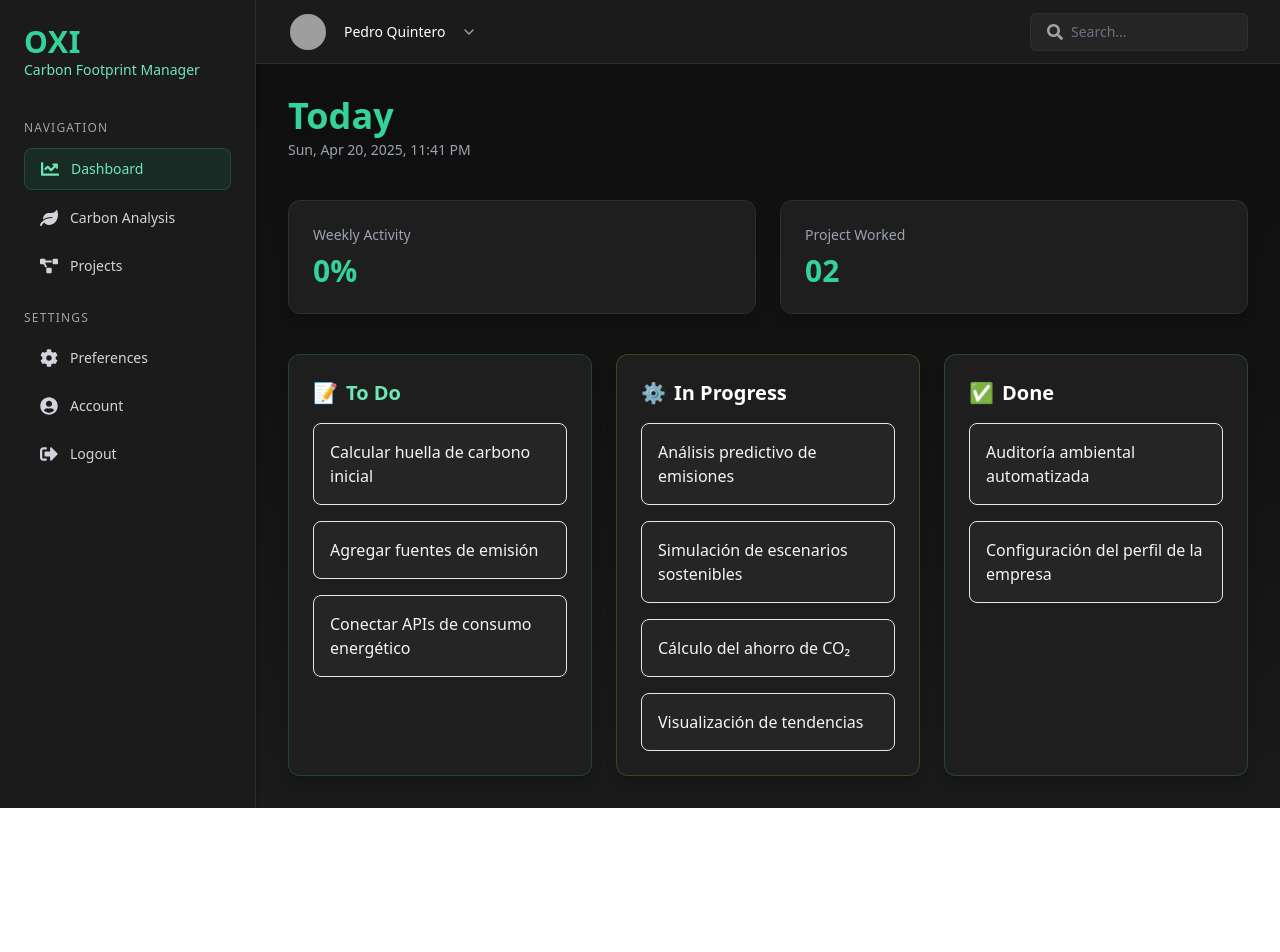
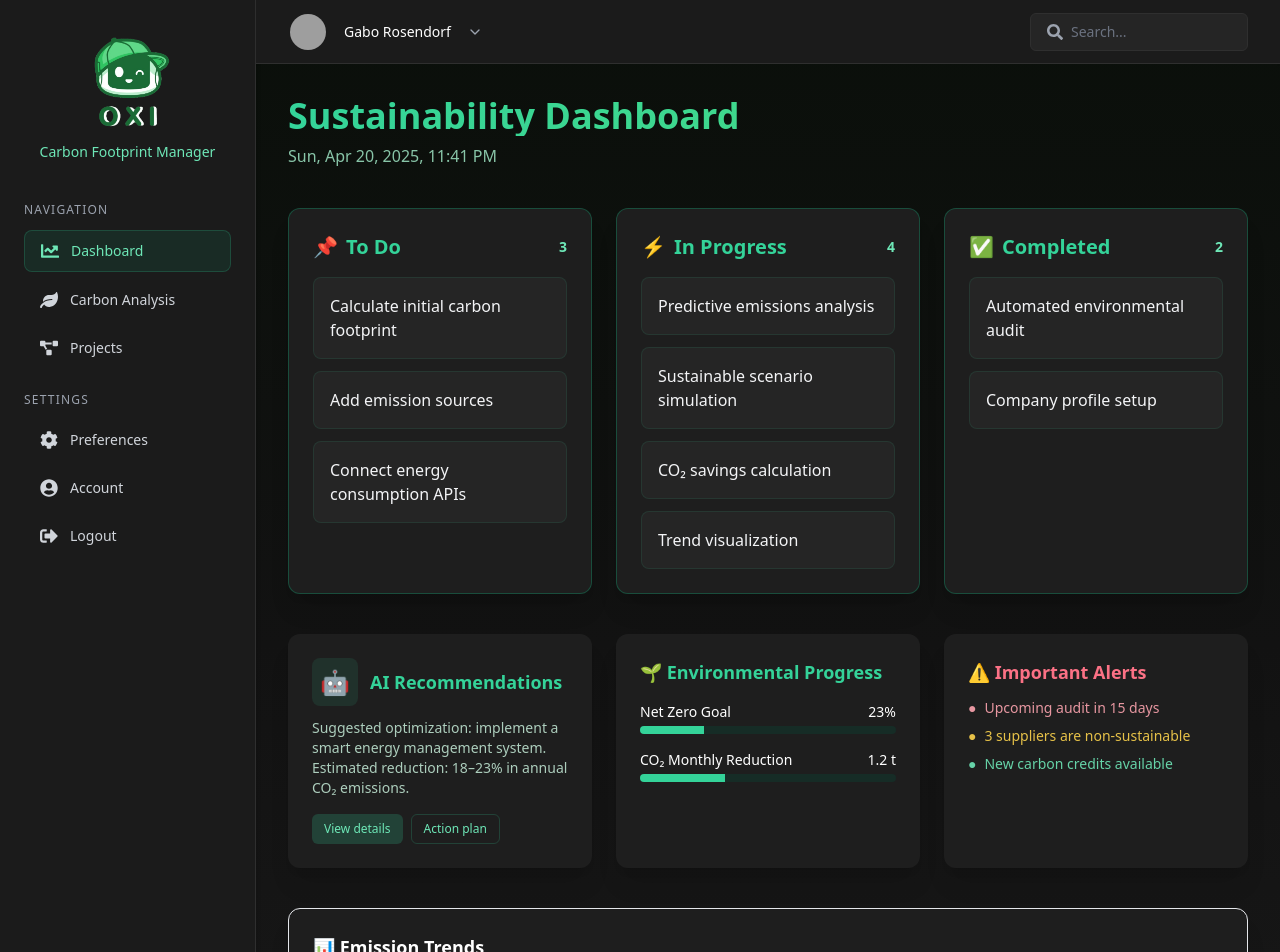
Before and after one commit to PedroCere/technovation_web_app_project2, a React (Vite) app in the folder Frontend/: page /dashboard in a window 1280 px wide. Shown: the top 952 px of the page. Before the commit the page ends 808 px from the top, so only its background shows below. Built offline with nearby package versions, Linux system fonts and the light colour scheme; grey boxes are pictures that could not be loaded.

Commit message:
dashboard_navbar_update

```diff
--- a/Frontend/package.json
+++ b/Frontend/package.json
@@ -17,7 +17,8 @@
     "react-chartjs-2": "^5.3.0",
     "react-dom": "^19.0.0",
     "react-icons": "^5.5.0",
-    "react-router-dom": "^7.5.1"
+    "react-router-dom": "^7.5.1",
+    "recharts": "^2.15.3"
   },
   "devDependencies": {
     "@eslint/js": "^9.22.0",
--- a/Frontend/src/assets/componentes/Dashboard.jsx
+++ b/Frontend/src/assets/componentes/Dashboard.jsx
@@ -2,8 +2,70 @@ import React from "react";
 import { motion } from "framer-motion";
 import Navbar from "./Navbar";
 import Sidebar from "./Sidebar";
+import { Line } from "react-chartjs-2";
+import {
+  Chart as ChartJS,
+  LineElement,
+  PointElement,
+  CategoryScale,
+  LinearScale,
+  Tooltip,
+  Legend
+} from "chart.js";
 
 const Dashboard = () => {
+
+ChartJS.register(LineElement, PointElement, CategoryScale, LinearScale, Tooltip, Legend);
+
+
+const chartData = {
+  labels: ["Jan", "Feb", "Mar", "Apr", "May", "Jun"],
+  datasets: [
+    {
+      label: "CO₂ Emissions (tons)",
+      data: [4.2, 3.9, 3.7, 3.5, 3.3, 3.0],
+      fill: true,
+      backgroundColor: "rgba(52, 211, 153, 0.1)",
+      borderColor: "#34D399",
+      tension: 0.4,
+      pointRadius: 5,
+      pointBackgroundColor: "#34D399"
+    }
+  ]
+};
+
+const chartOptions = {
+  responsive: true,
+  maintainAspectRatio: false,
+  plugins: {
+    legend: {
+      labels: {
+        color: "#A3A3A3",
+        font: { size: 12 }
+      }
+    }
+  },
+  scales: {
+    x: {
+      ticks: {
+        color: "#A3A3A3"
+      },
+      grid: {
+        color: "#2F2F2F"
+      }
+    },
+    y: {
+      ticks: {
+        color: "#A3A3A3"
+      },
+      grid: {
+        color: "#2F2F2F"
+      }
+    }
+  }
+};
+
+
   const today = new Date();
   const formattedDate = today.toLocaleDateString("en-US", {
     weekday: "short",
@@ -19,82 +81,77 @@ const Dashboard = () => {
     visible: (i) => ({
       opacity: 1,
       y: 0,
-      transition: { delay: i * 0.2, duration: 0.6, ease: "easeOut" }
+      transition: {
+        delay: i * 0.2,
+        duration: 0.6,
+        ease: "easeOut",
+        when: "beforeChildren",
+        staggerChildren: 0.1
+      }
     })
   };
 
+  const taskItemVariants = {
+    hidden: { opacity: 0, x: -10 },
+    visible: { opacity: 1, x: 0 }
+  };
+
   return (
-    <div className="min-h-screen bg-gradient-to-b from-[#0f0f0f] via-[#121212] to-[#1a1a1a] text-white flex font-sans">
+    <div className="min-h-screen bg-gradient-to-b from-[#0A0F0A] via-[#121212] to-[#1A1A1A] text-white flex font-sans">
       <Sidebar />
 
       <div className="flex-1 flex flex-col">
         <Navbar />
 
-        <main className="flex-1 p-8 overflow-y-auto">
+        <main className="flex-1 p-6 md:p-8 overflow-y-auto">
           {/* Header */}
-          <div className="mb-10">
-            <h2 className="text-4xl font-bold text-emerald-400 drop-shadow-md">
-              Today
+          <motion.div
+            initial={{ opacity: 0 }}
+            animate={{ opacity: 1 }}
+            className="mb-8 md:mb-10"
+          >
+            <h2 className="text-3xl md:text-4xl font-bold bg-gradient-to-r from-emerald-400 to-green-400 bg-clip-text text-transparent">
+              Sustainability Dashboard
             </h2>
-            <p className="text-gray-400 text-sm mt-1">{formattedDate}</p>
-          </div>
+            <p className="text-sm md:text-base text-emerald-200/80 mt-2">
+              {formattedDate}
+            </p>
+          </motion.div>
 
           {/* Summary Cards */}
-          <div className="grid grid-cols-1 md:grid-cols-2 gap-6 mb-10">
-            {[
-              { title: "Weekly Activity", value: "0%" },
-              { title: "Project Worked", value: "02" }
-            ].map((card, i) => (
-              <motion.div
-                key={i}
-                custom={i}
-                initial="hidden"
-                animate="visible"
-                variants={cardVariants}
-                className="bg-[#1E1E1E] p-6 rounded-xl shadow-lg border border-[#2F2F2F] hover:scale-[1.02] transition-all duration-300 hover:shadow-emerald-500/30"
-              >
-                <p className="text-sm text-gray-400">{card.title}</p>
-                <h3 className="text-3xl font-extrabold mt-2 text-emerald-400">
-                  {card.value}
-                </h3>
-              </motion.div>
-            ))}
-          </div>
+          {/* Keep these titles translated: Weekly Activity, Active Projects */}
 
           {/* Task Columns */}
-          <div className="grid grid-cols-1 md:grid-cols-3 gap-6">
+          <div className="grid grid-cols-1 md:grid-cols-3 gap-4 md:gap-6 mb-8 md:mb-10">
             {[
               {
                 title: "To Do",
-                icon: "📝",
+                icon: "📌",
                 color: "emerald",
-                border: "border-emerald-400/20",
                 tasks: [
-                  "Calcular huella de carbono inicial",
-                  "Agregar fuentes de emisión",
-                  "Conectar APIs de consumo energético"
+                  "Calculate initial carbon footprint",
+                  "Add emission sources",
+                  "Connect energy consumption APIs"
                 ]
               },
               {
                 title: "In Progress",
-                icon: "⚙️",
-                color: "lime",
-                border: "border-lime-400/20",
+                icon: "⚡",
+                color: "emerald",
                 tasks: [
-                  "Análisis predictivo de emisiones",
-                  "Simulación de escenarios sostenibles",
-                  "Cálculo del ahorro de CO₂",
-                  "Visualización de tendencias"
+                  "Predictive emissions analysis",
+                  "Sustainable scenario simulation",
+                  "CO₂ savings calculation",
+                  "Trend visualization"
                 ]
               },
               {
-                title: "Done",
+                title: "Completed",
                 icon: "✅",
-                color: "green",
-                border: "border-green-400/20",
+                color: "emerald",
                 tasks: [
-                  "Auditoría ambiental automatizada",
-                  "Configuración del perfil de la empresa"
+                  "Automated environmental audit",
+                  "Company profile setup"
                 ]
               }
             ].map((col, i) => (
@@ -104,27 +161,134 @@ const Dashboard = () => {
                 initial="hidden"
                 animate="visible"
                 variants={cardVariants}
-                className={`bg-[#1E1E1E] p-6 rounded-xl border ${col.border} shadow-lg hover:shadow-${col.color}-400/30 transition-all`}
+                className={`bg-[#1E1E1E] p-5 md:p-6 rounded-xl border border-emerald-500/30 shadow-xl hover:shadow-emerald-400/30 transition-all`}
               >
-                <h4
-                  className={`text-xl font-bold mb-4 text-${col.color}-300 flex items-center gap-2`}
-                >
-                  <span>{col.icon}</span> {col.title}
+                <h4 className="text-lg md:text-xl font-semibold mb-3 md:mb-4 text-emerald-400 flex items-center gap-2">
+                  <span>{col.icon}</span>
+                  {col.title}
+                  <span className="text-sm ml-auto text-emerald-300">
+                    {col.tasks.length}
+                  </span>
                 </h4>
-                <ul className="space-y-4">
+                <ul className="space-y-2 md:space-y-3">
                   {col.tasks.map((task, idx) => (
                     <motion.li
                       key={idx}
-                      whileHover={{ scale: 1.03 }}
-                      className={`bg-[#252525] p-4 rounded-lg border border-${col.color}-400/10 hover:shadow-${col.color}-400/20 transition-all`}
+                      variants={taskItemVariants}
+                      whileHover={{ x: 5, scale: 1.05 }}
+                      transition={{ type: "spring", stiffness: 300 }}
+                      className="p-3 md:p-4 rounded-lg bg-[#252525] border border-emerald-400/10 hover:border-emerald-400/30 transition-all cursor-pointer"
                     >
-                      <h5 className="font-medium text-gray-100">{task}</h5>
+                      <h5 className="text-sm md:text-base font-medium text-gray-100">
+                        {task}
+                      </h5>
                     </motion.li>
                   ))}
                 </ul>
               </motion.section>
             ))}
           </div>
+
+          <div className="grid grid-cols-1 lg:grid-cols-3 gap-4 md:gap-6 mb-8 md:mb-10">
+
+  {/* AI Recommendations */}
+  <motion.div
+    initial={{ opacity: 0, y: 30 }}
+    animate={{ opacity: 1, y: 0 }}
+    transition={{ duration: 0.5, delay: 0.2 }}
+    className="bg-[#1E1E1E] p-6 rounded-xl shadow-xl hover:bg-emerald-950/50 transition-colors duration-300"
+    >
+    <div className="flex items-center gap-3 mb-3">
+      <div className="p-2 bg-emerald-400/10 rounded-lg">
+        <span className="text-2xl">🤖</span>
+      </div>
+      <h3 className="text-lg font-semibold text-emerald-400">
+        AI Recommendations
+      </h3>
+    </div>
+    <p className="text-sm text-emerald-100/80 mb-4">
+      Suggested optimization: implement a smart energy management system. Estimated reduction: 18–23% in annual CO₂ emissions.
+    </p>
+    <div className="flex gap-2">
+      <button className="px-3 py-1.5 text-xs bg-emerald-400/20 hover:bg-emerald-400/30 text-emerald-300 rounded-md transition-all">
+        View details
+      </button>
+      <button className="px-3 py-1.5 text-xs border border-emerald-400/20 hover:border-emerald-400/40 text-emerald-300 rounded-md transition-all">
+        Action plan
+      </button>
+    </div>
+  </motion.div>
+
+  {/* Environmental Progress */}
+  <motion.div
+    initial={{ opacity: 0, y: 30 }}
+    animate={{ opacity: 1, y: 0 }}
+    transition={{ duration: 0.5, delay: 0.3 }}
+    className="bg-[#1E1E1E] p-6 rounded-xl shadow-xl hover:bg-emerald-950/50 transition-colors duration-300"
+    >
+    <h3 className="text-lg font-semibold text-emerald-400 mb-4">
+      🌱 Environmental Progress
+    </h3>
+    <div className="space-y-4">
+      <div>
+        <div className="flex justify-between text-sm mb-1">
+          <span>Net Zero Goal</span>
+          <span>23%</span>
+        </div>
+        <div className="h-2 bg-emerald-900/30 rounded-full overflow-hidden">
+          <div className="w-1/4 bg-emerald-400 h-full transition-all duration-500" />
+        </div>
+      </div>
+      <div>
+        <div className="flex justify-between text-sm mb-1">
+          <span>CO₂ Monthly Reduction</span>
+          <span>1.2 t</span>
+        </div>
+        <div className="h-2 bg-emerald-900/30 rounded-full overflow-hidden">
+          <div className="w-1/3 bg-emerald-400 h-full transition-all duration-500" />
+        </div>
+      </div>
+    </div>
+  </motion.div>
+
+  {/* Alerts */}
+  <motion.div
+    initial={{ opacity: 0, y: 30 }}
+    animate={{ opacity: 1, y: 0 }}
+    transition={{ duration: 0.5, delay: 0.4 }}
+    className="bg-[#1E1E1E] p-6 rounded-xl shadow-xl hover:bg-emerald-950/50 transition-colors duration-300"
+    >
+    <h3 className="text-lg font-semibold text-rose-400 mb-3">
+      ⚠️ Important Alerts
+    </h3>
+    <ul className="text-sm space-y-2">
+      <li className="flex items-center gap-2 text-rose-300/90">
+        <span>●</span> Upcoming audit in 15 days
+      </li>
+      <li className="flex items-center gap-2 text-amber-300/90">
+        <span>●</span> 3 suppliers are non-sustainable
+      </li>
+      <li className="flex items-center gap-2 text-emerald-300/90">
+        <span>●</span> New carbon credits available
+      </li>
+    </ul>
+  </motion.div>
+</div>
+
+          {/* Chart Section */}
+          <motion.div
+            initial={{ opacity: 0 }}
+            animate={{ opacity: 1 }}
+            transition={{ duration: 1 }}
+            className="bg-[#1E1E1E] p-6 rounded-xl shadow-xl border border-green"
+          >
+            <h3 className="text-lg font-semibold text-white mb-4">
+              📊 Emission Trends
+            </h3>
+            <div className="h-64">
+              <Line data={chartData} options={chartOptions} />
+            </div>
+          </motion.div>
         </main>
       </div>
     </div>
--- a/Frontend/src/assets/componentes/Navbar.jsx
+++ b/Frontend/src/assets/componentes/Navbar.jsx
@@ -18,7 +18,7 @@ const Navbar = () => {
           alt="Usuario"
           className="h-10 w-10 rounded-full object-cover border-2 border-transparent group-hover:border-emerald-400 transition-all"
         />
-        <span className="text-sm font-medium text-white">Pedro Quintero</span>
+        <span className="text-sm font-medium text-white">Gabo Rosendorf</span>
         <FiChevronDown className="text-gray-400 group-hover:text-emerald-400 transition-colors" />
 
         {/* Dropdown Menu */}
--- a/Frontend/src/assets/componentes/Sidebar.jsx
+++ b/Frontend/src/assets/componentes/Sidebar.jsx
@@ -29,11 +29,14 @@ const Sidebar = () => {
       transition={{ duration: 0.4 }}
       className="w-64 min-h-screen p-6 bg-[#1B1B1B] border-r border-[#2F2F2F] shadow-md"
     >
-      {/* Logo */}
-      <div className="mb-10">
-        <h1 className="text-3xl font-bold text-emerald-400 tracking-wide">OXI</h1>
-        <p className="text-sm text-emerald-300">Carbon Footprint Manager</p>
-      </div>
+     <div className="mb-10">
+  <img
+    src="/oxilogo.png"
+    alt="OXI Logo"
+    className="w-36 h-auto object-contain mx-auto"
+  />
+  <p className="text-sm text-center text-emerald-300 mt-2">Carbon Footprint Manager</p>
+</div>
 
       {/* Navegación */}
       <nav className="space-y-6">
```
Also changed, not shown: Frontend/public/oxilogo.png (added), 1 other file (tests, documents, lock files or other folders).
